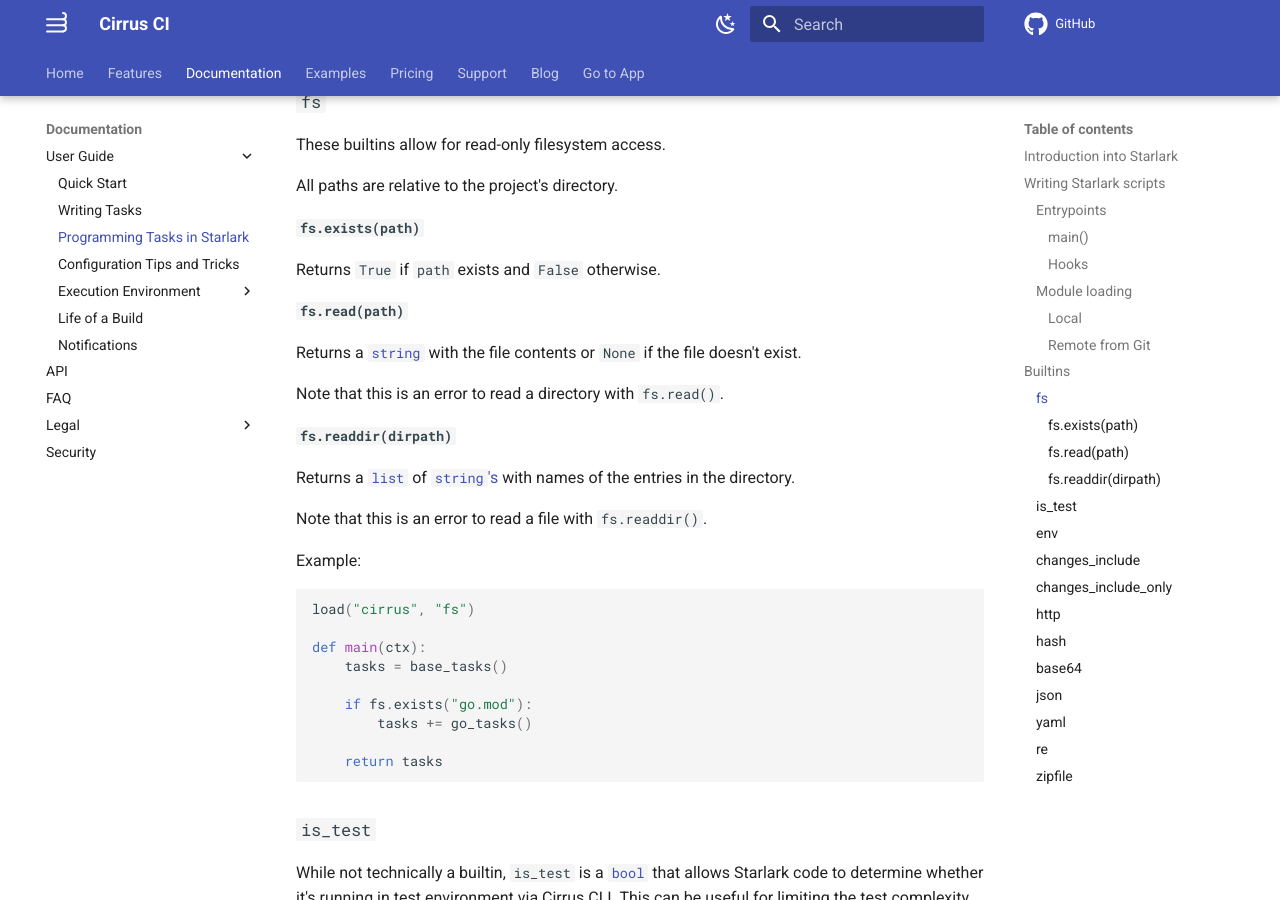
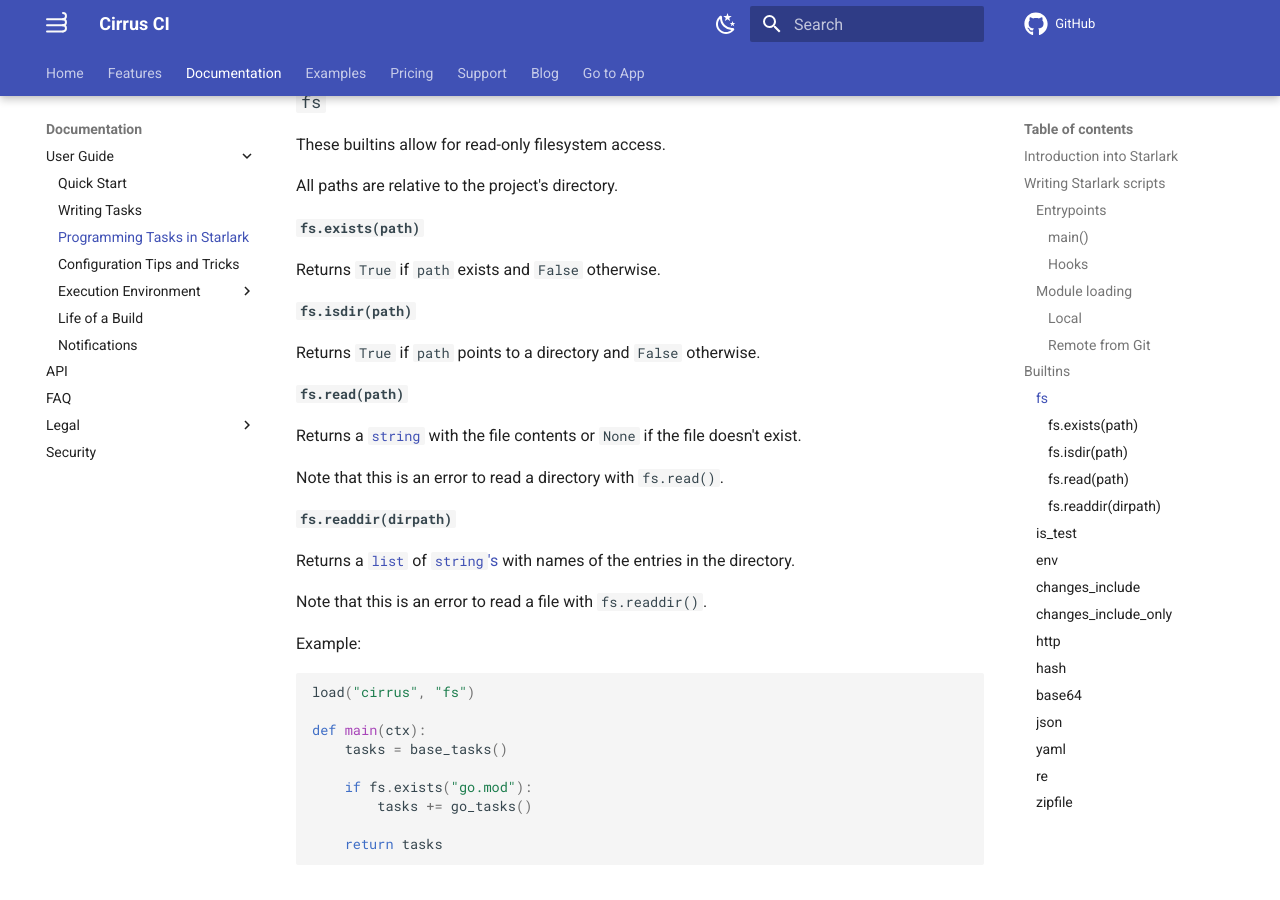
Before and after one commit to cirruslabs/cirrus-ci-docs, an MkDocs documentation site: the page built from docs/guide/programming-tasks.md, in a window 1280 px wide and 900 px high, scrolled down 4645 px. Built offline with MkDocs 1.6.1 and Material for MkDocs 9.7.7, drawn with Linux system fonts in a browser that asks for light colours; comment, search, counter and statistics services are not loaded.

Commit message:
Document Starlark's fs.isdir() function

```diff
--- a/docs/guide/programming-tasks.md
+++ b/docs/guide/programming-tasks.md
@@ -189,6 +189,10 @@ All paths are relative to the project's directory.
 
 Returns `True` if `path` exists and `False` otherwise.
 
+#### `fs.isdir(path)`
+
+Returns `True` if `path` points to a directory and `False` otherwise.
+
 #### `fs.read(path)`
 
 Returns a [`string`](https://github.com/bazelbuild/starlark/blob/master/spec.md#strings) with the file contents or `None` if the file doesn't exist.
```
